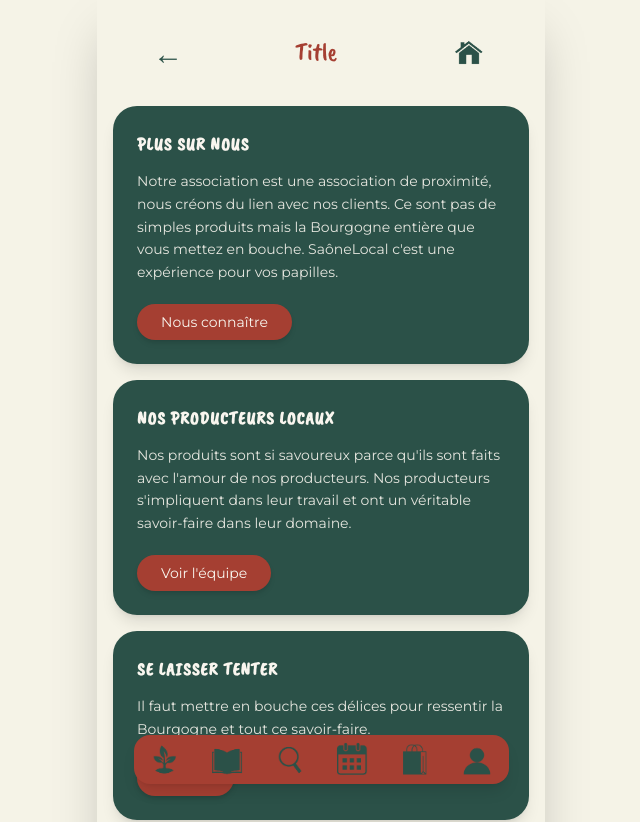
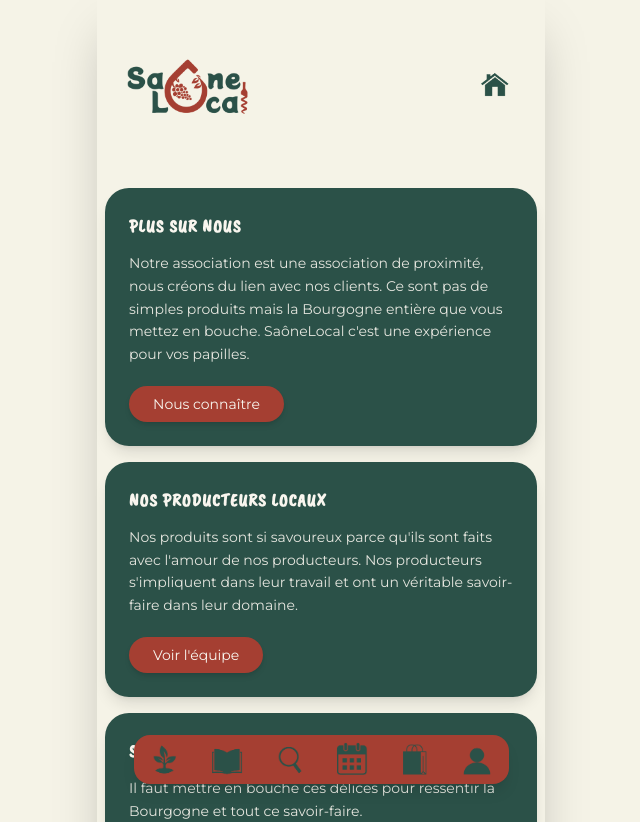
Before and after one commit to angelinacarvelli/SaoneLocal, a React (Vite) app in the folder realfrontend/: page / in a window 1280 px wide. Shown: the top 822 px of the page, without its empty margins (319-959 px from the left). Built offline with nearby package versions, Linux system fonts and the light colour scheme.

Commit message:
Fix(front): home page style is finish

```diff
--- a/realfrontend/src/component/Header.jsx
+++ b/realfrontend/src/component/Header.jsx
@@ -1,10 +1,12 @@
-export default function Header() {
+import { Link } from 'react-router-dom';
+
+export default function Header({title}) {
   return (
     <header class="flex items-center justify-around mt-[30px] mb-[15px]">
       <a href="/" class="text-saone-green text-[30px]">
-        <h2 class="uppercase">←</h2>
+        <h2>←</h2>
       </a>
-      <h1 class="text-saone-terracotta font-caveat text-[25px]">Title</h1>
+      <h1 class="text-saone-terracotta font-caveat text-[25px] uppercase">{title}</h1>
       <a href="/" class="w-[40px]">
         <img src="../../assets/icon/picto-acceuil.png" alt="home"/>
       </a>
--- a/realfrontend/src/pages/global/Home.jsx
+++ b/realfrontend/src/pages/global/Home.jsx
@@ -1,4 +1,3 @@
-import Header from '../../component/Header';
 import Navbar from '../../component/Navbar';
 import Footer from '../../component/Footer';
 import Card from '../../component/Card';
@@ -8,9 +7,15 @@ export default function Home() {
     <div className="bg-[#F5F3E7] min-h-screen flex flex-col items-center">
       {/* Conteneur type téléphone */}
       <div className="w-full max-w-md bg-[#F5F3E7] min-h-screen relative shadow-2xl">
-        <Header />
 
-        <main className="p-4">
+        <header>
+            <img class="w-[180px] h-[180px] object-cover" src="../../assets/Logo-principal.png" alt="logo"/>
+            <a href="/" class="absolute w-[40px] top-0 right-0 mt-[65px] mr-[30px]">
+              <img src="../../assets/icon/picto-acceuil.png" alt="acceuil"/>
+            </a>
+        </header>
+
+        <main className="p-2">
           <Card
             title="PLUS SUR NOUS"
             description="Notre association est une association de proximité, nous créons du lien avec nos clients. Ce sont pas de simples produits mais la Bourgogne entière que vous mettez en bouche. SaôneLocal c'est une expérience pour vos papilles."
```
